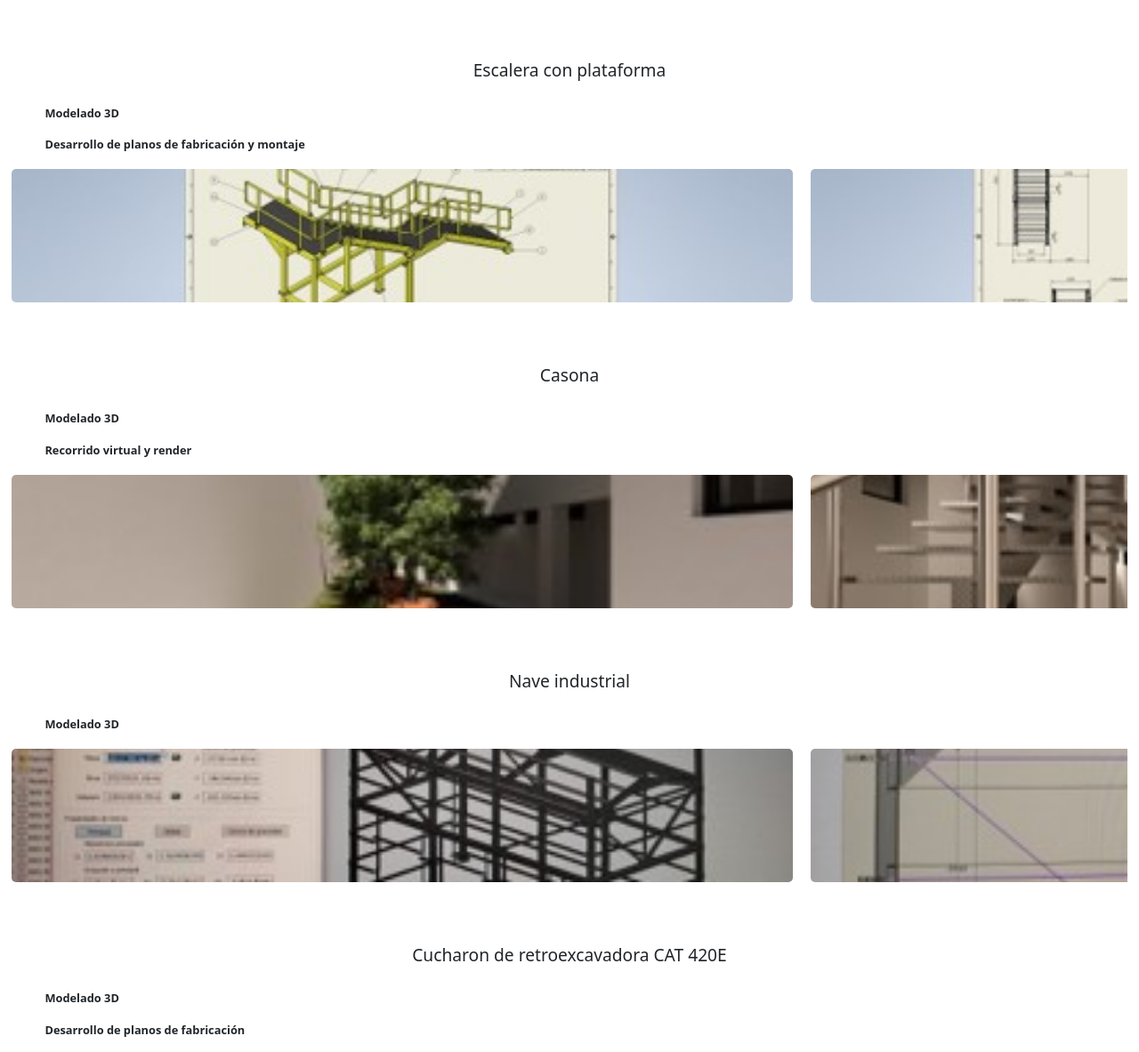
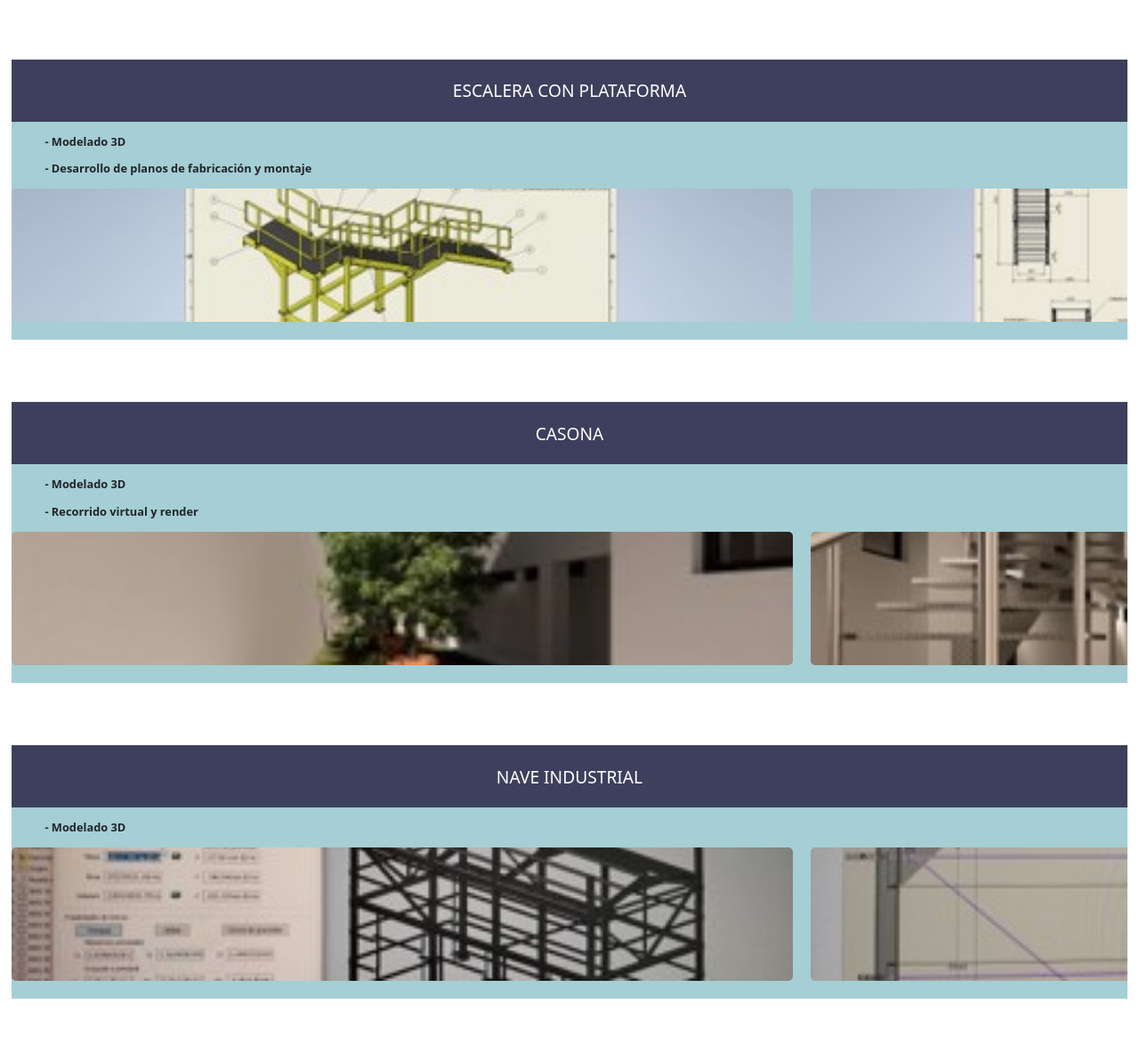
Before and after one commit to samy1015/PFBazalarez, a plain HTML site: page html/proyectos.html in a window 1280 px wide. Shown: the part 186-1369 px from the top of the page at 89% size. Drawn offline with nearby package versions, Linux system fonts and the light colour scheme.

Commit message:
actualizacion de proyectos

```diff
--- a/html/proyectos.html
+++ b/html/proyectos.html
@@ -34,9 +34,9 @@
         <h1>Mis proyectos</h1>
 
         <div class="bloque">
-            <h2>Escalera con plataforma</h2>
-            <h3>Modelado 3D</h3>
-            <h3>Desarrollo de planos de fabricación y montaje</h3>
+            <div class="subtitulo"><h2>Escalera con plataforma</h2></div>
+            <h3>- Modelado 3D</h3>
+            <h3>- Desarrollo de planos de fabricación y montaje</h3>
             <div class="galeria">
                 <div class="galeriaItem"><img class="galeriaImagen" src="../img/imgProyectos/escalera1.jpg" alt=""></div>
                 <div class="galeriaItem"><img class="galeriaImagen" src="../img/imgProyectos/escalera2.jpg" alt=""></div>
@@ -45,9 +45,9 @@
         </div>
 
         <div class="bloque">
-            <h2>Casona</h2>
-            <h3>Modelado 3D</h3>
-            <h3>Recorrido virtual y render</h3>
+            <div class="subtitulo"><h2>Casona</h2></div>
+            <h3>- Modelado 3D</h3>
+            <h3>- Recorrido virtual y render</h3>
             <div class="galeria">
                 <div class="galeriaItem"><img class="galeriaImagen" src="../img/imgProyectos/casona1.jpg" alt=""></div>
                 <div class="galeriaItem"><img class="galeriaImagen" src="../img/imgProyectos/casona2.jpg" alt=""></div>
@@ -57,8 +57,8 @@
         </div>
 
         <div class="bloque">
-            <h2>Nave industrial</h2>
-            <h3>Modelado 3D</h3>
+            <div class="subtitulo"><h2>Nave industrial</h2></div>
+            <h3>- Modelado 3D</h3>
             <div class="galeria">
                 <div class="galeriaItem"><img class="galeriaImagen" src="../img/imgProyectos/nave1.jpg" alt=""></div>
                 <div class="galeriaItem"><img class="galeriaImagen" src="../img/imgProyectos/nave2.jpg" alt=""></div>
@@ -69,9 +69,9 @@
         </div>
 
         <div class="bloque">
-            <h2>Cucharon de retroexcavadora CAT 420E</h2>
-            <h3>Modelado 3D</h3>
-            <h3>Desarrollo de planos de fabricación</h3>
+            <div class="subtitulo"><h2>Cucharon de retroexcavadora CAT 420E</h2></div>
+            <h3>- Modelado 3D</h3>
+            <h3>- Desarrollo de planos de fabricación</h3>
             <div class="galeria">
                 <div class="galeriaItem"><img class="galeriaImagen" src="../img/imgProyectos/cucharon1.jpg" alt=""></div>
                 <div class="galeriaItem"><img class="galeriaImagen" src="../img/imgProyectos/cucharon2.jpg" alt=""></div>
@@ -82,9 +82,9 @@
         </div>
 
         <div class="bloque">
-            <h2>Torre para dos tanques de 2500 litros</h2>
+            <div class="subtitulo"><h2>Torre para dos tanques de 2500 litros</h2></div>
             <h3>Modelado 3D</h3>
-            <h3>Desarrollo de planos de fabricación</h3>
+            <h3>- Desarrollo de planos de fabricación</h3>
             <div class="galeria">
                 <div class="galeriaItem"><img class="galeriaImagen" src="../img/imgProyectos/torre1.jpg" alt=""></div>
                 <div class="galeriaItem"><img class="galeriaImagen" src="../img/imgProyectos/torre2.jpg" alt=""></div>
--- a/scss/_mainProyectos.scss
+++ b/scss/_mainProyectos.scss
@@ -14,17 +14,29 @@
 
     .bloque {
         margin: 70px 1%;
+        background-color: #a5ced5;
+        padding-bottom: 20px;
 
-        h2 {
-            font-size: 1.2rem;
-            text-align: center;
-            margin: 30px;
+        .subtitulo {
+            height: 70px;
+            display: flex;
+            justify-content: center;
+            align-items: center;
+            background-color: #3d405c;
+
+            h2 {
+                font-size: 1.2rem;
+                text-align: center;
+                margin: 30px;
+                text-transform: uppercase;
+                color: white;
+            }
         }
 
         h3 {
             font-size: 0.8rem;
             font-weight: bolder;
-            margin: 20px 3%;
+            margin: 15px 3%;
         }
 
         .galeria {
```
Also changed, not shown: css/estilo.css, 1 other file.
